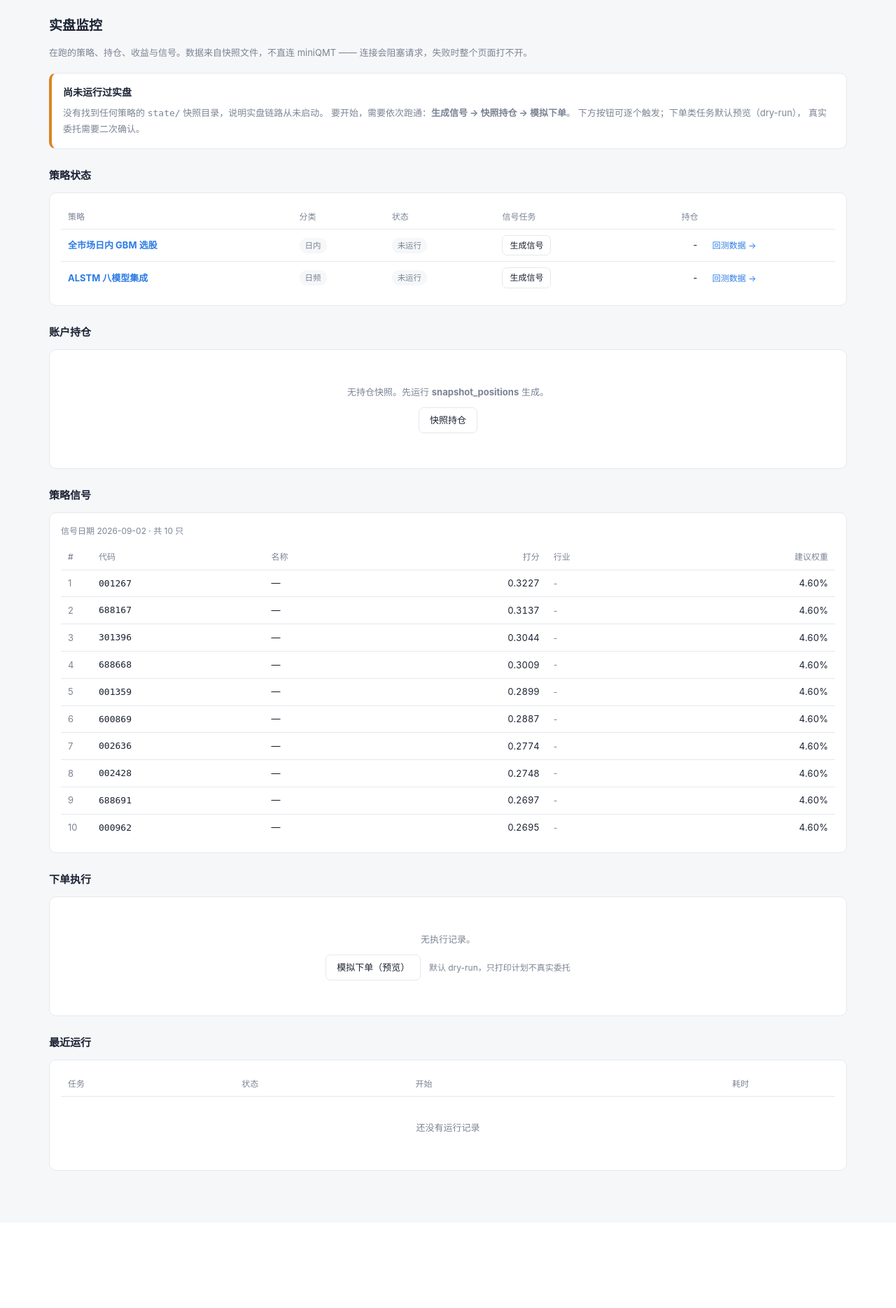
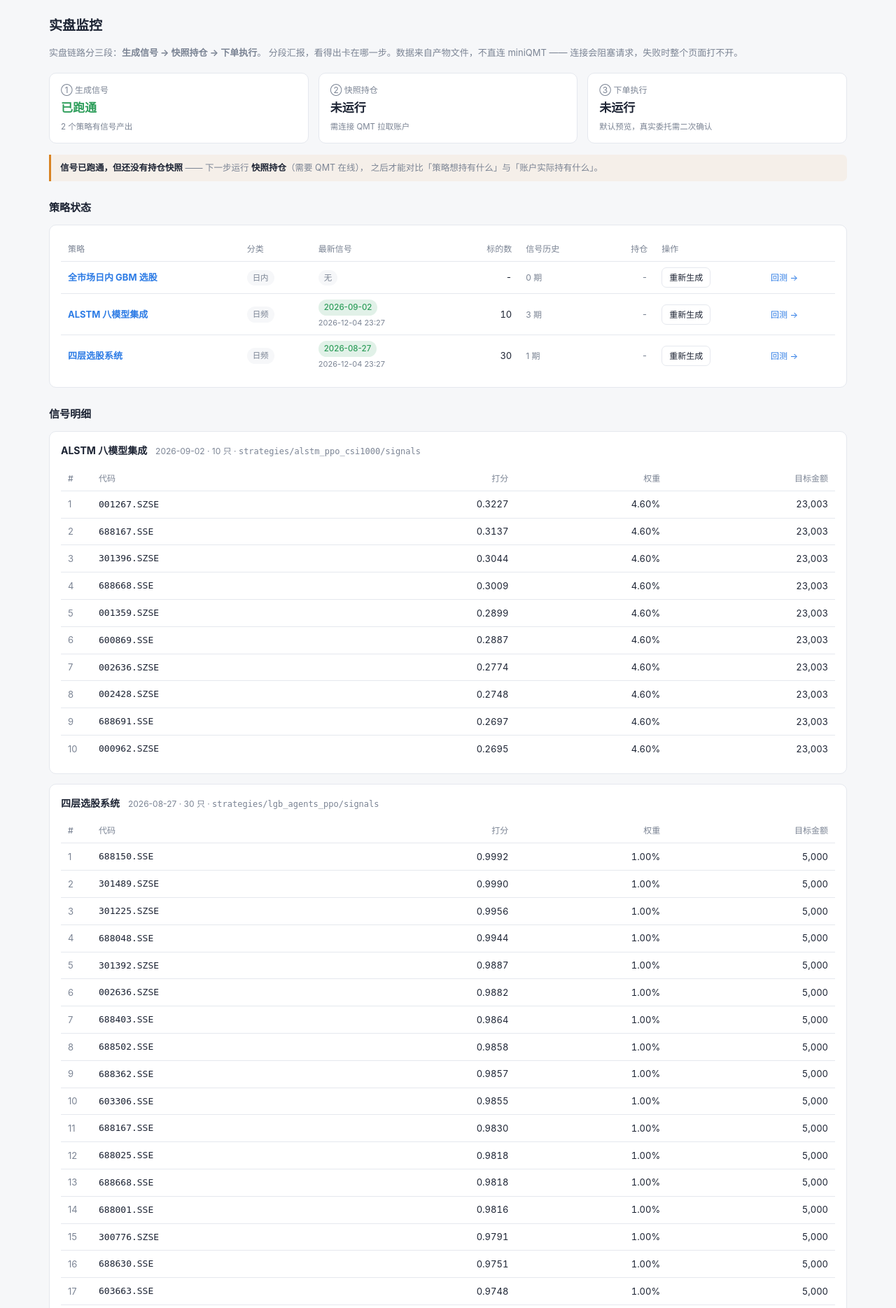
Before and after one commit to MteCode/qmt-quant, a Flask app: page /live in a window 1280 px wide. Shown: the part 55-1924 px from the top of the page at 70% size. Before the commit the page ends 1728 px from the top, so only its background shows below. Run offline with Flask 3, Linux system fonts and the light colour scheme; lists and menus that the app fills with data are empty.

Commit message:
fix: 实盘页把「信号已跑通」误报成「实盘从未运行」
## 两个 bug

1. **只认 state/positions.json**。实盘链路是三段：
   生成信号 → 快照持仓 → 下单执行。信号那段早就跑通了
   （alstm 有 3 期信号，最新 2026-09-02；lgb_agents_ppo 有 1 期），
   但页面只检查持仓快照，于是整页顶着「尚未运行过实盘」的横幅。

   改为三段分别汇报，页首三个卡片显示各段状态，看得出卡在哪一步。

2. **用 s.id 拼目录路径**。alstm_ensemble 的目录叫 alstm_ppo_csi1000，
   拼出来的路径不存在，信号文件读不到 —— 表现同样是「明明跑通了却显示未运行」。
   Strategy 增加 dir 字段承载真实目录名。

## 补上漏登记的策略

lgb_agents_ppo（四层选股：LightGBM 初筛 → TradingAgents 精研 →
PPO 仓位 → 风控）此前完全不在注册表里，它产出的 30 只信号在管理台上
根本看不到。已补充，并注明精研层依赖研报/新闻无法历史回测，
整体回测只覆盖初筛+执行层。

## 页面变化

- 页首三段链路进度卡片
- 策略状态表：最新信号日期、标的数、信号历史期数、持仓数
- 新增「信号明细」区块，按策略分别列出打分/权重/目标金额
- 持仓与执行两段的空状态改为说明「这是第几段、下一步做什么」，
  不再笼统说「未运行」

Co-Authored-By: Claude Opus 5 <noreply@anthropic.com>

```diff
--- a/webui/templates/live.html
+++ b/webui/templates/live.html
@@ -3,72 +3,139 @@
 
 {% block body %}
 <h1>实盘监控</h1>
-<p class="sub">在跑的策略、持仓、收益与信号。数据来自快照文件，不直连
-  miniQMT —— 连接会阻塞请求，失败时整个页面打不开。</p>
+<p class="sub">实盘链路分三段：<b>生成信号 → 快照持仓 → 下单执行</b>。
+  分段汇报，看得出卡在哪一步。数据来自产物文件，不直连 miniQMT ——
+  连接会阻塞请求，失败时整个页面打不开。</p>
 
-{% if not live.has_any %}
-<div class="card" style="border-left:4px solid var(--warn)">
-  <div style="font-weight:600;margin-bottom:6px">尚未运行过实盘</div>
-  <div style="font-size:13px;line-height:1.75;color:var(--muted)">
-    没有找到任何策略的 <code>state/</code> 快照目录，说明实盘链路从未启动。
-    要开始，需要依次跑通：<b>生成信号 → 快照持仓 → 模拟下单</b>。
-    下方按钮可逐个触发；下单类任务默认预览（dry-run），
-    真实委托需要二次确认。
+<!-- ---------------- 链路进度 ---------------- -->
+<div class="grid g3" style="margin-bottom:16px">
+  <div class="kpi {{ 'good' if live.has_signal }}">
+    <div class="l">① 生成信号</div>
+    <div class="v" style="font-size:17px">
+      {% if live.has_signal %}已跑通{% else %}未运行{% endif %}</div>
+    <div class="s">
+      {% set n = live.strategies | selectattr('signal.has') | list | length %}
+      {{ n }} 个策略有信号产出</div>
   </div>
+  <div class="kpi {{ 'good' if live.has_position }}">
+    <div class="l">② 快照持仓</div>
+    <div class="v" style="font-size:17px">
+      {% if live.has_position %}已跑通{% else %}未运行{% endif %}</div>
+    <div class="s">
+      {% if not live.has_position %}需连接 QMT 拉取账户{% endif %}</div>
+  </div>
+  <div class="kpi {{ 'good' if live.has_execution }}">
+    <div class="l">③ 下单执行</div>
+    <div class="v" style="font-size:17px">
+      {% if live.has_execution %}已跑通{% else %}未运行{% endif %}</div>
+    <div class="s">
+      {% if not live.has_execution %}默认预览，真实委托需二次确认{% endif %}</div>
+  </div>
+</div>
+
+{% if live.has_signal and not live.has_position %}
+<div class="note">
+  <b>信号已跑通，但还没有持仓快照</b> ——
+  下一步运行 <b>快照持仓</b>（需要 QMT 在线），
+  之后才能对比「策略想持有什么」与「账户实际持有什么」。
 </div>
 {% endif %}
 
-<!-- ---------------- 策略运行状态 ---------------- -->
+<!-- ---------------- 各策略状态 ---------------- -->
 <h2>策略状态</h2>
 <div class="card">
   <table>
-    <thead><tr><th>策略</th><th>分类</th><th>状态</th>
-      <th>信号任务</th><th class="num">持仓</th><th></th></tr></thead>
+    <thead><tr><th>策略</th><th>分类</th>
+      <th>最新信号</th><th class="num">标的数</th><th>信号历史</th>
+      <th class="num">持仓</th><th>操作</th><th></th></tr></thead>
     <tbody>
-    {% for s in capable %}
-      {% set run = (live.running | selectattr('id','equalto',s.id)
-                    | list | first) %}
+    {% for x in live.strategies %}
+      {% set sig = x.signal %}
       <tr>
-        <td><a href="/strategies/{{ s.id }}"><b>{{ s.name }}</b></a></td>
-        <td><span class="tag t-mut">{{ s.category }}</span></td>
+        <td><a href="/strategies/{{ x.id }}"><b>{{ x.name }}</b></a></td>
+        <td><span class="tag t-mut">{{ x.category }}</span></td>
         <td>
-          {% if run %}<span class="tag t-ok">有快照</span>
-          {% else %}<span class="tag t-mut">未运行</span>{% endif %}
+          {% if sig.has %}
+            <span class="tag t-ok">{{ sig.latest or '有' }}</span>
+            {% if sig.updated_at %}
+              <div style="color:var(--muted);font-size:11px;margin-top:2px">
+                {{ sig.updated_at }}</div>{% endif %}
+          {% else %}<span class="tag t-mut">无</span>{% endif %}
+        </td>
+        <td class="num">{{ sig.n if sig.has else '-' }}</td>
+        <td style="color:var(--muted);font-size:12px">
+          {{ sig.dates | length }} 期</td>
+        <td class="num">
+          {% if x.positions %}
+            {{ (x.positions.positions or []) | length }} 只
+          {% else %}<span style="color:var(--muted)">-</span>{% endif %}
         </td>
         <td>
-          {% if s.live_task in running %}
+          {% if x.live_task in running %}
             <span class="tag t-run">运行中</span>
           {% else %}
-            <button onclick="runTask('{{ s.live_task }}','{{ s.name }} 生成信号')"
-                    style="padding:4px 10px;font-size:12px">生成信号</button>
+            <button onclick="runTask('{{ x.live_task }}','{{ x.name }} 生成信号')"
+                    style="padding:4px 10px;font-size:12px">重新生成</button>
           {% endif %}
         </td>
-        <td class="num">
-          {% if run and run.positions %}
-            {{ (run.positions.positions or []) | length }} 只
-          {% else %}-{% endif %}
-        </td>
-        <td><a href="/strategies/{{ s.id }}"
-               style="font-size:12px">回测数据 →</a></td>
+        <td><a href="/strategies/{{ x.id }}"
+               style="font-size:12px">回测 →</a></td>
       </tr>
     {% endfor %}
     </tbody>
   </table>
-  {% if not capable %}
+  {% if not live.strategies %}
     <div class="empty">没有登记了实盘信号任务的策略</div>
   {% endif %}
 </div>
 
-<!-- ---------------- 持仓 ---------------- -->
+<!-- ---------------- 信号明细 ---------------- -->
+<h2>信号明细</h2>
+{% for x in live.strategies %}
+  {% if x.signal.has and x.signal.rows %}
+  <div class="card">
+    <div class="row" style="margin-bottom:10px;justify-content:space-between">
+      <div>
+        <b>{{ x.name }}</b>
+        <span style="color:var(--muted);font-size:12px;margin-left:8px">
+          {{ x.signal.latest }} · {{ x.signal.n }} 只 ·
+          <code>{{ x.signal.dir }}</code></span>
+      </div>
+    </div>
+    <table>
+      <thead><tr><th style="width:44px">#</th><th>代码</th>
+        <th class="num">打分</th><th class="num">权重</th>
+        <th class="num">目标金额</th></tr></thead>
+      <tbody>
+      {% for row in x.signal.rows %}
+        <tr>
+          <td style="color:var(--muted)">{{ loop.index }}</td>
+          <td><code>{{ row.vt_symbol }}</code></td>
+          <td class="num">{{ '%.4f'|format(row.score|float) }}</td>
+          <td class="num">
+            {{ '%.2f'|format(row.weight|float * 100) }}%</td>
+          <td class="num">
+            {{ '{:,.0f}'.format(row.target_value|float) }}</td>
+        </tr>
+      {% endfor %}
+      </tbody>
+    </table>
+  </div>
+  {% endif %}
+{% endfor %}
+
+<!-- ---------------- 账户持仓 ---------------- -->
 <h2>账户持仓</h2>
 {% if not positions %}
   <div class="card"><div class="empty">
-    无持仓快照。先运行 <b>snapshot_positions</b> 生成。
+    还没有持仓快照 —— 这是实盘链路的第二段。
     <div style="margin-top:12px">
       <button onclick="runTask('snapshot_positions','快照持仓')"
               {{ 'disabled' if 'snapshot_positions' in running }}>
         {{ '运行中…' if 'snapshot_positions' in running else '快照持仓' }}
       </button>
+      <span style="color:var(--muted);font-size:12px;margin-left:8px">
+        需要 QMT 客户端在线</span>
     </div>
   </div></div>
 {% else %}
@@ -115,10 +182,10 @@
           <td class="num">{{ p.volume or p.qty or 0 }}</td>
           <td class="num">{{ '%.3f'|format(p.cost or p.avg_price or 0) }}</td>
           <td class="num">{{ '%.3f'|format(p.price or p.last or 0) }}</td>
-          <td class="num">{{ '{:,.0f}'.format(p.value or p.market_value or 0) }}</td>
+          <td class="num">
+            {{ '{:,.0f}'.format(p.value or p.market_value or 0) }}</td>
           <td class="num" style="color:{{ 'var(--up)' if (p.pnl or 0) > 0
-              else 'var(--down)' }}">
-            {{ '%+,.0f'|format(p.pnl or 0) }}</td>
+              else 'var(--down)' }}">{{ '%+,.0f'|format(p.pnl or 0) }}</td>
         </tr>
       {% endfor %}
       </tbody>
@@ -126,47 +193,11 @@
   </div>
 {% endif %}
 
-<!-- ---------------- 今日信号 ---------------- -->
-<h2>策略信号</h2>
-{% if not signal %}
-  <div class="card"><div class="empty">
-    无信号数据。运行策略的「生成信号」任务后在此显示。
-  </div></div>
-{% else %}
-  <div class="card">
-    <div class="row" style="margin-bottom:10px">
-      <span style="color:var(--muted);font-size:12px">
-        信号日期 {{ signal.date or '-' }} ·
-        共 {{ (signal.rows or signal.picks or []) | length }} 只</span>
-    </div>
-    <table>
-      <thead><tr><th style="width:44px">#</th><th>代码</th><th>名称</th>
-        <th class="num">打分</th><th>行业</th><th class="num">建议权重</th>
-      </tr></thead>
-      <tbody>
-      {% for x in (signal.rows or signal.picks or [])[:30] %}
-        <tr>
-          <td style="color:var(--muted)">{{ loop.index }}</td>
-          <td><code>{{ x.symbol or x.code }}</code></td>
-          <td>{{ x.name or '-' }}</td>
-          <td class="num">{{ '%.4f'|format(x.score or x.pred or 0) }}</td>
-          <td style="color:var(--muted);font-size:12px">
-            {{ x.industry or '-' }}</td>
-          <td class="num">
-            {% if x.weight %}{{ '%.2f'|format(x.weight * 100) }}%
-            {% else %}-{% endif %}</td>
-        </tr>
-      {% endfor %}
-      </tbody>
-    </table>
-  </div>
-{% endif %}
-
-<!-- ---------------- 执行记录 ---------------- -->
+<!-- ---------------- 下单执行 ---------------- -->
 <h2>下单执行</h2>
 {% if not ex %}
   <div class="card"><div class="empty">
-    无执行记录。
+    还没有执行记录 —— 这是实盘链路的第三段。
     <div style="margin-top:12px">
       <button onclick="runPaper()"
               {{ 'disabled' if 'paper_trade' in running }}>
```
Also changed, not shown: webui/strategies.py (+124 -24 lines).
